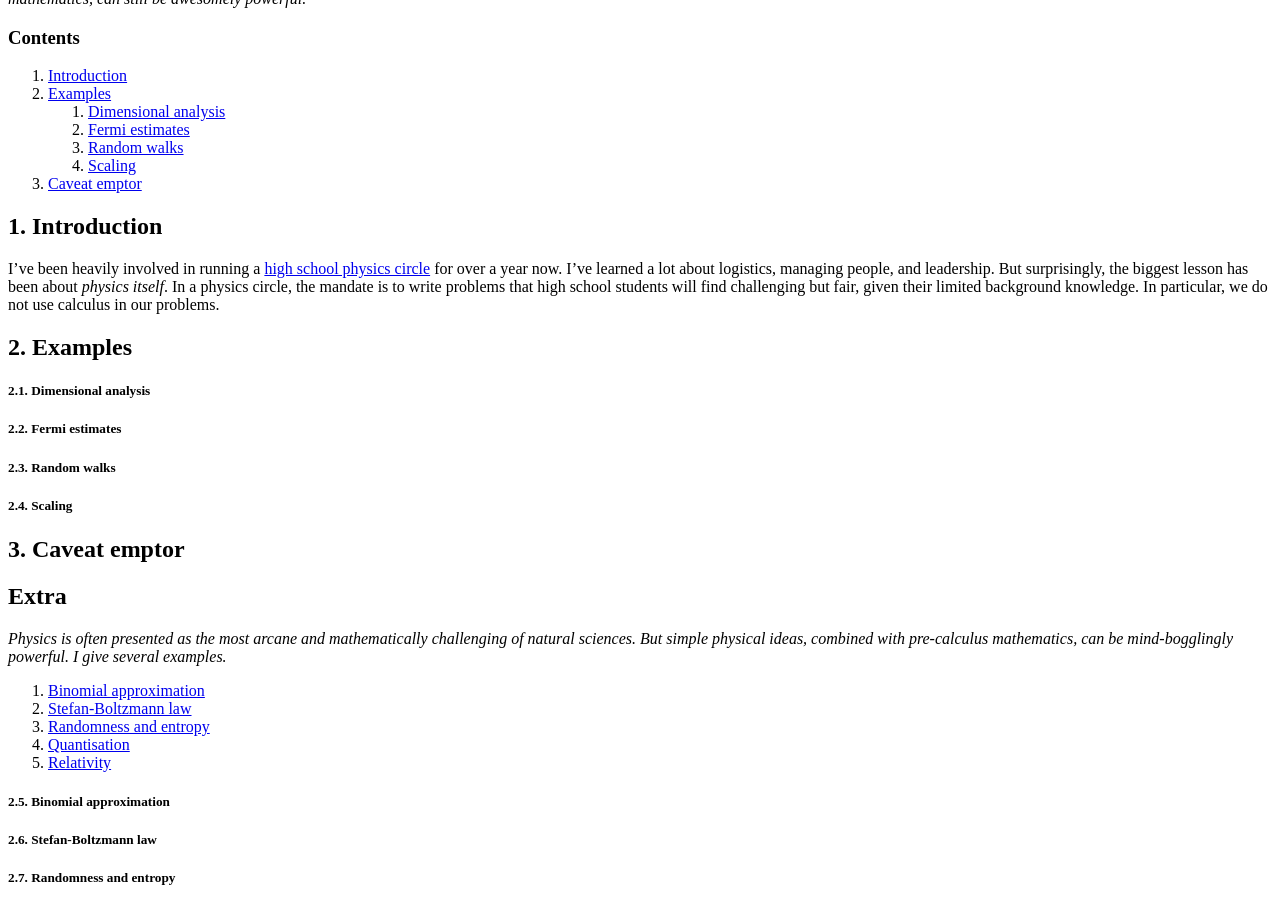
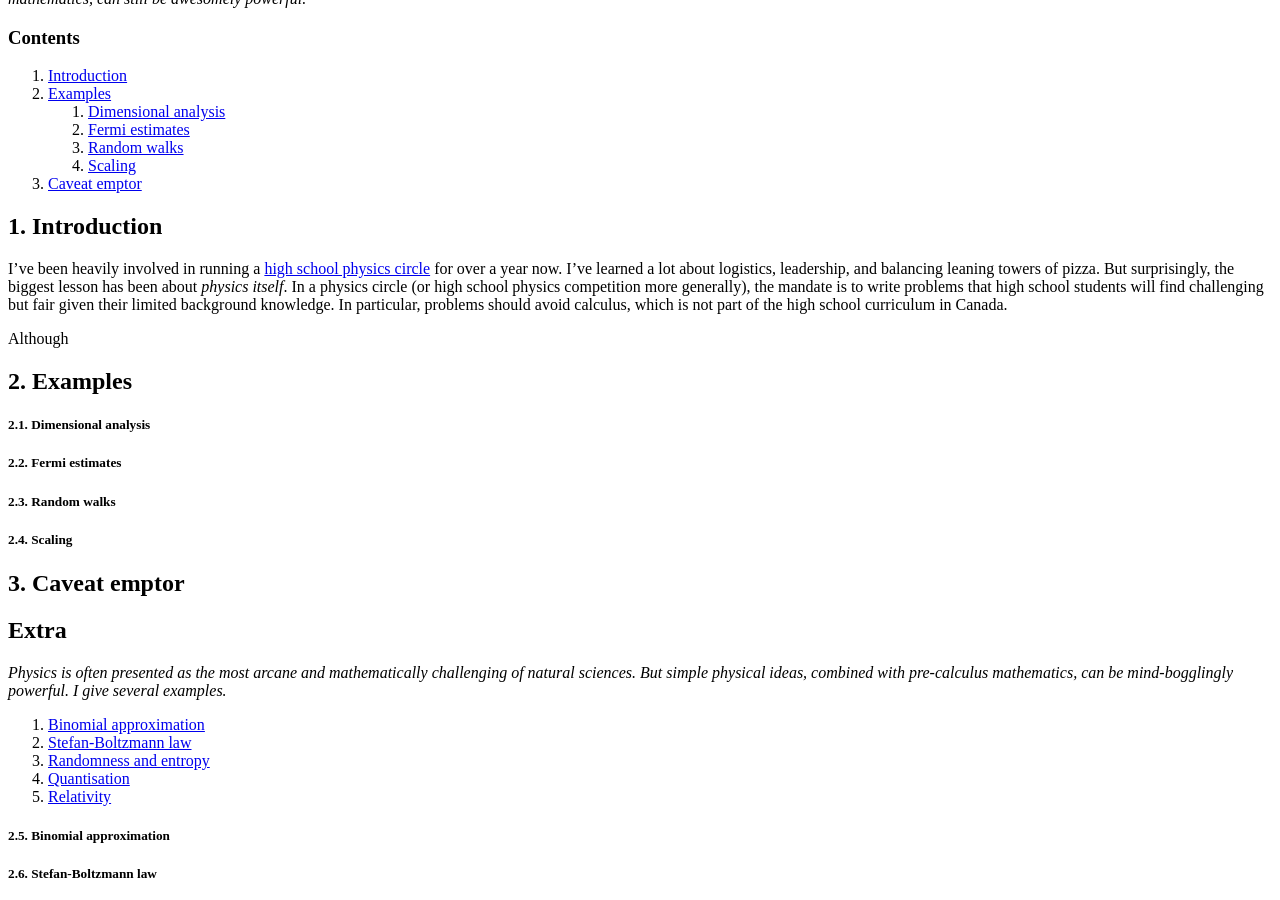
Before and after one commit to hapax/hapax.github.io, a Jekyll site: the page built from assets/simple-physics.md, in a window 1280 px wide and 900 px high, scrolled down 532 px. Built offline with Jekyll 4.4.1, drawn with Linux system fonts in a browser that asks for light colours; our own code applies the rules of GitHub Pages for plain Markdown files; a script that is not in the unit is left out.

Commit message:
Update simple-physics.md

```diff
--- a/assets/simple-physics.md
+++ b/assets/simple-physics.md
@@ -27,12 +27,16 @@ date:  2020-01-06
 I've been heavily involved in running a
 [high school physics circle](https://outreach.phas.ubc.ca/events/metro-vancouver-physics-circle/)
 for over a year now.
-I've learned a lot about logistics, managing people, and leadership.
+I've learned a lot about logistics, leadership, and balancing leaning
+towers of pizza.
 But surprisingly, the biggest lesson has been about *physics itself*.
-In a physics circle, the mandate is to write problems that high school
-students will find challenging but fair, given their limited
-background knowledge.
-In particular, we do not use calculus in our problems.
+In a physics circle (or high school physics competition more
+generally), the mandate is to write problems that high school students
+will find challenging but fair given their limited background knowledge.
+In particular, problems should avoid calculus, which is not part of
+the high school curriculum in Canada.
+
+Although
 
 ## 2. Examples <a id="sec-2" name="sec-2"></a>
 
```
